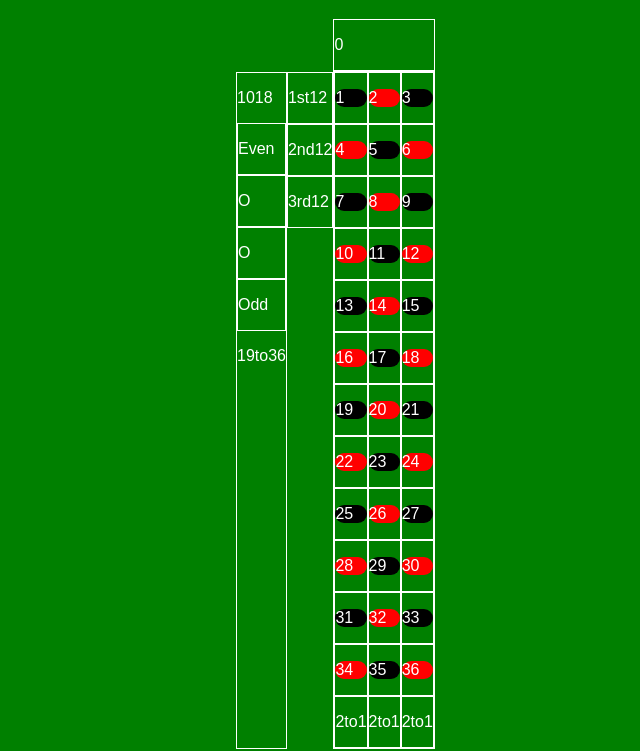
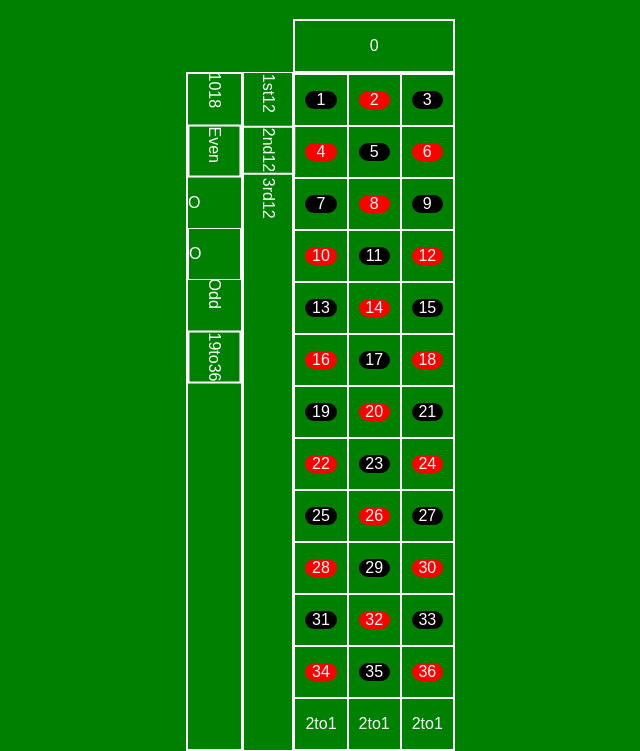
Before and after one commit to aurelie-castro/roulette, a plain HTML site: page index.html in a window 1280 px wide. Shown: the part 61-812 px from the top of the page, without its empty margins (364-1004 px from the left). Drawn offline with Linux system fonts and the light colour scheme.

Commit message:
arranged borders and rotated left columns

```diff
--- a/style.css
+++ b/style.css
@@ -19,16 +19,16 @@ div{
   display: flex;
 }
 
-.two-square, .even, .red-circle, .black-circle, .odd, .nineteen-twelve, .second-twelve, .third-twelve{
-    border: 1px solid white;
+.two-square, .even, .nineteen-twelve, .second-twelve, .nineteen, .zero{
+    border: 2px solid white;
 }
 
-.chiffres, .chiffre, .zero, .first-twelve{
+.chiffres, .chiffre, .black-circle, .other{
     border: 1px solid white;
 }
 
 .roulette{
-  margin-left: 600px;
+  margin-left: 550px;
 }
 
 .gauche{
@@ -39,9 +39,27 @@ div{
 .black{
   border-radius: 50px;
   background-color:black;
+  text-align: center;
+  /* width:33px;
+  height:26px;
+  margin-top: 1px; */
 }
 
 .red{
   border-radius: 60px;
   background-color: red;
+  text-align: center;
 }
+
+.even, .cent-dix-huit, .first-twelve, .second-twelve, .third-twelve, .odd, .nineteen{
+  transform: rotate(90deg);
+}
+
+.zero{
+  text-align: center;
+}
+
+.chiffre{
+  padding-right:10px;
+  padding-left: 10px;
+}
```
